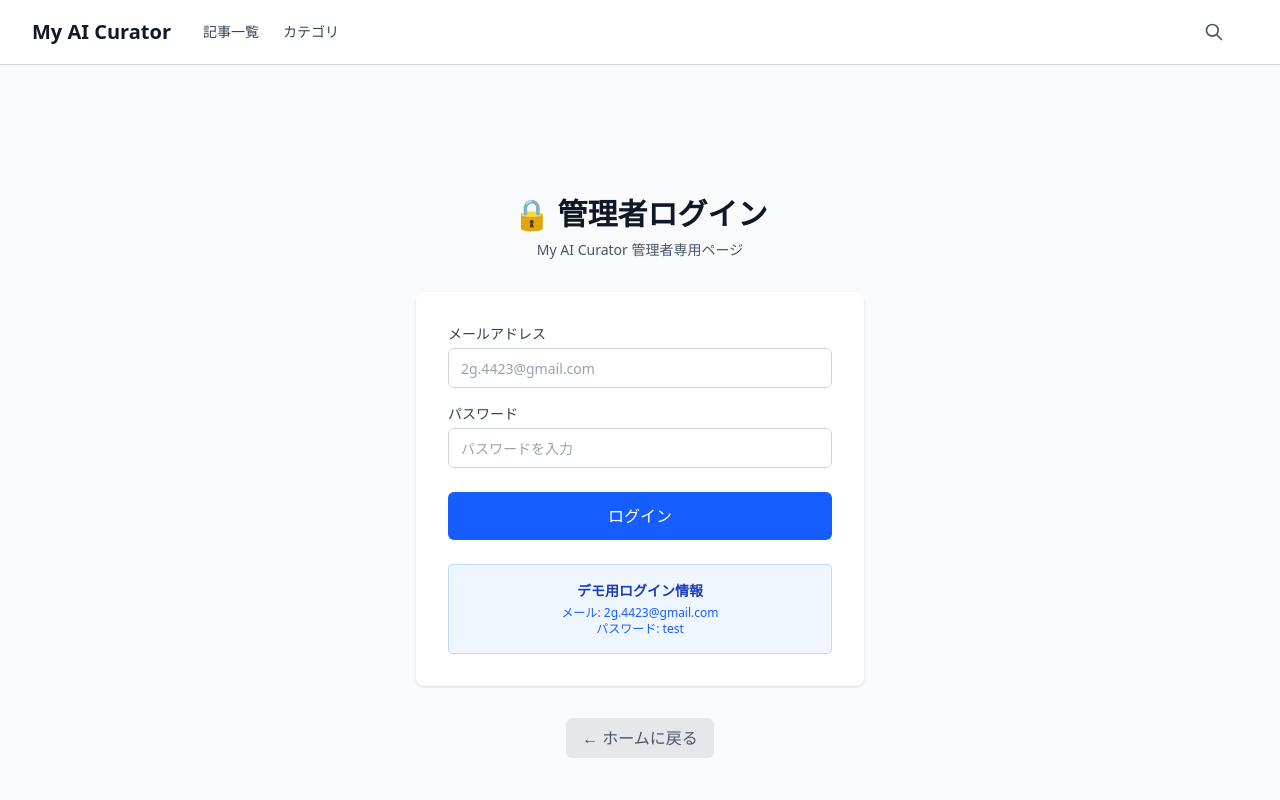
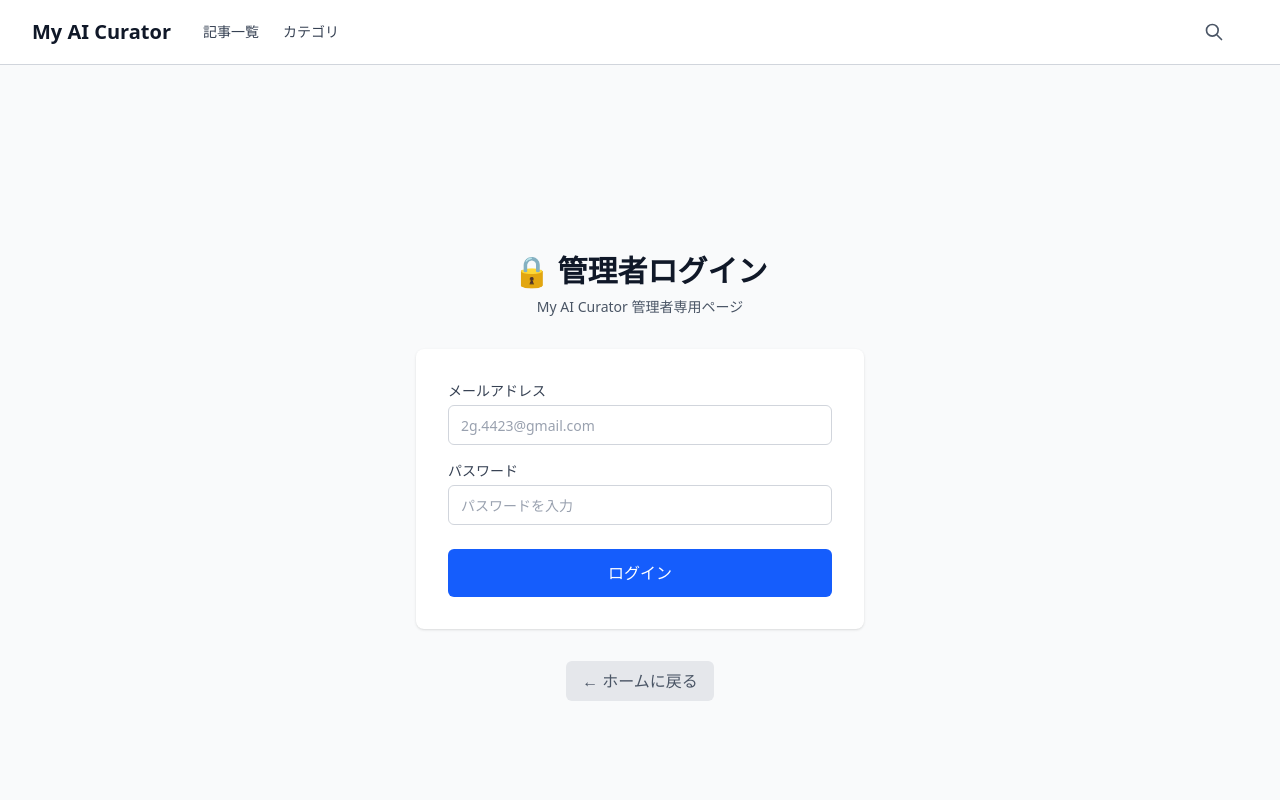
Before and after one commit to Y-2G/my-ai-curator, a Next.js app: page /login in a window 1280 px wide. Shown: the top 800 px of the page. Built offline with nearby package versions, Linux system fonts and the light colour scheme.

Commit message:
chore: remove demo info

```diff
--- a/src/app/login/page.tsx
+++ b/src/app/login/page.tsx
@@ -88,17 +88,6 @@ export default function LoginPage() {
               {loading ? 'ログイン中...' : 'ログイン'}
             </Button>
           </form>
-
-          <div className="mt-6 text-center">
-            <div className="bg-blue-50 border border-blue-200 rounded p-4">
-              <p className="text-blue-800 font-semibold text-sm">デモ用ログイン情報</p>
-              <p className="text-blue-600 text-xs mt-1">
-                メール: 2g.4423@gmail.com
-                <br />
-                パスワード: test
-              </p>
-            </div>
-          </div>
         </Card>
 
         <div className="text-center">
```
